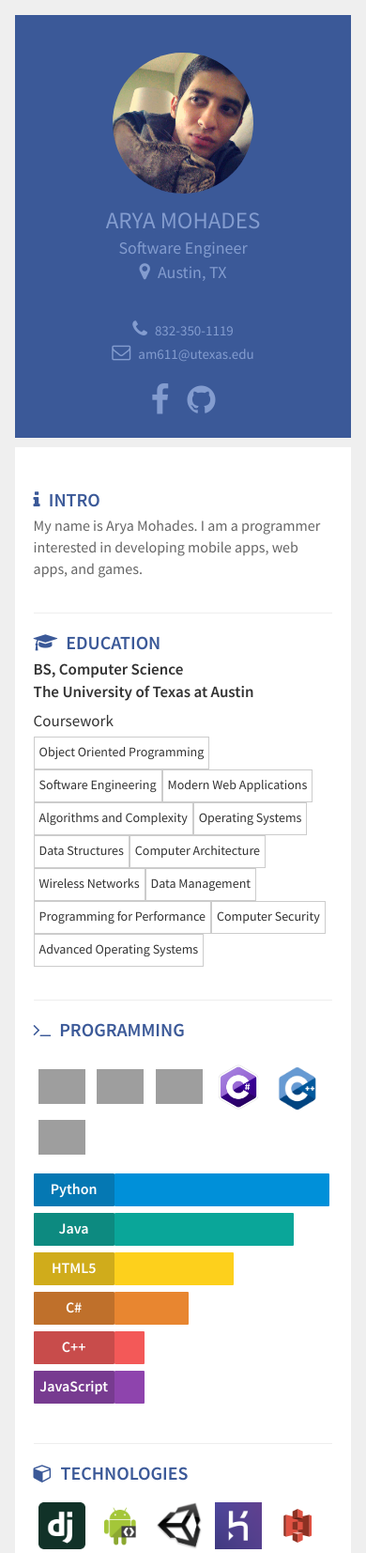
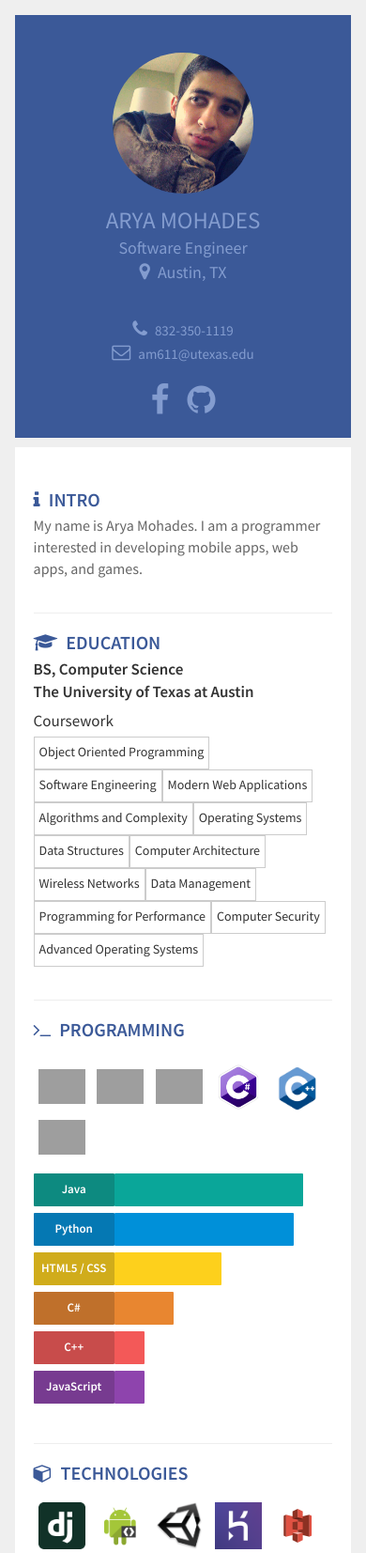
Before and after one commit to taapesh/django-my-profile, a Django app: page / in a window 390 px wide. Shown: the top 1653 px of the page at 94% size. Run offline with Django 3.2, Linux system fonts and the light colour scheme; some libraries are stand-ins or nearby versions; grey boxes are pictures that could not be loaded.

Commit message:
Edit stats

```diff
--- a/personal_app/static/css/custom.css
+++ b/personal_app/static/css/custom.css
@@ -145,7 +145,7 @@ h2 span {
 }
 .python-bar {
     background: #0090D9;
-    width: 72%;
+    width: 60%;
 }
 .java-label {
     width: 27%;
@@ -153,14 +153,14 @@ h2 span {
 }
 .java-bar {
     background: #0AA699;
-    width: 60%;
+    width: 63%;
 }
 .html5-label {
     width: 27%;
     background: #D0AC1B;
 }
 .html5-bar {
-    width: 40%;
+    width: 36%;
     background: #FDD01C;
 }
 .csharp-label {
@@ -168,7 +168,7 @@ h2 span {
     background: #BF702B;
 }
 .csharp-bar {
-    width: 25%;
+    width: 20%;
     background: #E88630;
 }
 .cpp-label {
@@ -251,4 +251,8 @@ h2 span {
         float: none;
         width: 100%;
     }
+    .language-bar {
+        padding-top: 8px;
+        font-size: 13px;
+    }
 }
--- a/templates/home.html
+++ b/templates/home.html
@@ -80,15 +80,15 @@
                         <br>
                     </div>
 
+                    <div class="language-bar java-label">Java</div>
+                    <div class="language-bar java-bar"></div>
+                    <div class="clearfix"></div>
+
                     <div class="language-bar python-label">Python</div>
                     <div class="language-bar python-bar"></div>
                     <div class="clearfix"></div>
 
-                    <div class="language-bar java-label">Java</div>
-                    <div class="language-bar java-bar"></div>
-                    <div class="clearfix"></div>
-
-                    <div class="language-bar html5-label">HTML5</div>
+                    <div class="language-bar html5-label">HTML5 / CSS</div>
                     <div class="language-bar html5-bar"></div>
                     <div class="clearfix"></div>
 
```
